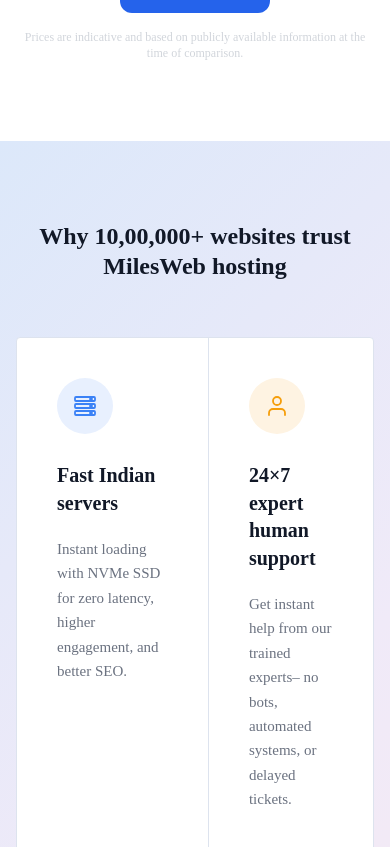
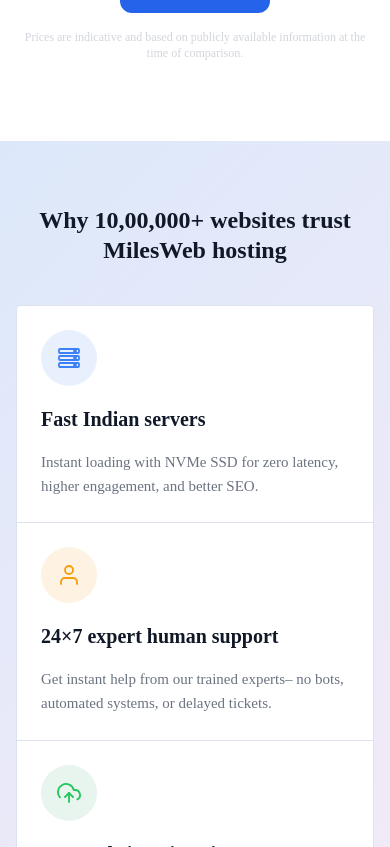
Before and after one commit to tirtheshnehete/milesweb, a Next.js app: page / in a window 390 px wide. Shown: the part 10217-11064 px from the top of the page. Built offline with nearby package versions, Linux system fonts and the light colour scheme.

Commit message:
Improve WhyTrust section mobile responsiveness

```diff
--- a/src/components/FAQ.jsx
+++ b/src/components/FAQ.jsx
@@ -37,7 +37,7 @@
 ];
 
 export default function FAQ() {
-  const [open, setOpen] = useState(0);
+  const [open, setOpen] = useState(null);
 
   return (
     <section className="py-28 bg-white">
--- a/src/components/WhyTrust.jsx
+++ b/src/components/WhyTrust.jsx
@@ -1,5 +1,5 @@
+"use client";
 
-"use client";
 const features = [
   {
     title: "Fast Indian servers",
@@ -7,8 +7,12 @@
     iconBg: "#e8f0fe",
     icon: (
       <svg viewBox="0 0 24 24" fill="none" stroke="#3b82f6" strokeWidth="1.8" strokeLinecap="round" strokeLinejoin="round" className="w-6 h-6">
-        <rect x="2" y="3" width="20" height="4" rx="1" /><rect x="2" y="10" width="20" height="4" rx="1" /><rect x="2" y="17" width="20" height="4" rx="1" />
-        <circle cx="18" cy="5" r="1" fill="#3b82f6" /><circle cx="18" cy="12" r="1" fill="#3b82f6" /><circle cx="18" cy="19" r="1" fill="#3b82f6" />
+        <rect x="2" y="3" width="20" height="4" rx="1" />
+        <rect x="2" y="10" width="20" height="4" rx="1" />
+        <rect x="2" y="17" width="20" height="4" rx="1" />
+        <circle cx="18" cy="5" r="1" fill="#3b82f6" />
+        <circle cx="18" cy="12" r="1" fill="#3b82f6" />
+        <circle cx="18" cy="19" r="1" fill="#3b82f6" />
       </svg>
     ),
   },
@@ -18,7 +22,8 @@
     iconBg: "#fef3e2",
     icon: (
       <svg viewBox="0 0 24 24" fill="none" stroke="#f59e0b" strokeWidth="1.8" strokeLinecap="round" strokeLinejoin="round" className="w-6 h-6">
-        <path d="M20 21v-2a4 4 0 00-4-4H8a4 4 0 00-4 4v2" /><circle cx="12" cy="7" r="4" />
+        <path d="M20 21v-2a4 4 0 00-4-4H8a4 4 0 00-4 4v2" />
+        <circle cx="12" cy="7" r="4" />
       </svg>
     ),
   },
@@ -28,7 +33,8 @@
     iconBg: "#e8f5ee",
     icon: (
       <svg viewBox="0 0 24 24" fill="none" stroke="#22c55e" strokeWidth="1.8" strokeLinecap="round" strokeLinejoin="round" className="w-6 h-6">
-        <polyline points="16 16 12 12 8 16" /><line x1="12" y1="12" x2="12" y2="21" />
+        <polyline points="16 16 12 12 8 16" />
+        <line x1="12" y1="12" x2="12" y2="21" />
         <path d="M20.39 18.39A5 5 0 0018 9h-1.26A8 8 0 103 16.3" />
       </svg>
     ),
@@ -62,89 +68,97 @@
     iconBg: "#fef3e2",
     icon: (
       <svg viewBox="0 0 24 24" fill="none" stroke="#f59e0b" strokeWidth="1.8" strokeLinecap="round" strokeLinejoin="round" className="w-6 h-6">
-        <path d="M3 12a9 9 0 109 9" /><polyline points="3 3 3 9 9 9" />
+        <path d="M3 12a9 9 0 109 9" />
+        <polyline points="3 3 3 9 9 9" />
       </svg>
     ),
   },
 ];
 
-
 export default function WhyTrust() {
   return (
     <section
-      className="py-20 px-4 sm:px-6 lg:px-8"
+      className="py-16 sm:py-20 px-4 sm:px-6 lg:px-8"
       style={{
-        background: "linear-gradient(135deg, #dce8fa 0%, #f0eaf8 50%, #f8eaf0 100%)",
+        background:
+          "linear-gradient(135deg, #dce8fa 0%, #f0eaf8 50%, #f8eaf0 100%)",
       }}
     >
-      {/* Title — no blue highlight, pure black */}
       <h2
-        className="font-extrabold text-gray-900 text-center mb-14 leading-tight"
-        style={{ fontSize: "clamp(24px, 3vw, 38px)", maxWidth: "860px", margin: "0 auto 56px" }}
+        className="font-extrabold text-gray-900 text-center leading-tight mb-10 sm:mb-14"
+        style={{
+          fontSize: "clamp(24px, 3vw, 38px)",
+          maxWidth: "860px",
+          marginLeft: "auto",
+          marginRight: "auto",
+        }}
       >
         Why 10,00,000+ websites trust MilesWeb hosting
       </h2>
 
-      {/* 3×2 grid — dividers only, no card shadows */}
       <div
-        className="mx-auto mb-14 bg-white"
-        style={{
-          maxWidth: "1200px",
-          display: "grid",
-          gridTemplateColumns: "repeat(3, 1fr)",
-          border: "1px solid #dde3ee",
-          borderRadius: "4px",
-          overflow: "hidden",
-        }}
+        className="mx-auto mb-10 sm:mb-14 bg-white grid grid-cols-1 md:grid-cols-2 lg:grid-cols-3 border border-[#dde3ee] rounded overflow-hidden"
+        style={{ maxWidth: "1200px" }}
       >
-        {features.map((f, i) => {
-          const isLastRow = i >= 3;
-          const isLastCol = (i + 1) % 3 === 0;
-          return (
+        {features.map((f, i) => (
           <div
             key={f.title}
-              className="p-10 sm:p-12"
+            className="
+              p-6
+              sm:p-8
+              lg:p-10
+              border-b border-[#dde3ee]
+              md:[&:nth-child(odd)]:border-r
+              lg:border-r
+              lg:[&:nth-child(3n)]:border-r-0
+              lg:[&:nth-last-child(-n+3)]:border-b-0
+            "
+          >
+            <div
+              className="flex items-center justify-center rounded-full mb-5 sm:mb-7 flex-shrink-0"
               style={{
-                borderRight: isLastCol ? "none" : "1px solid #dde3ee",
-                borderBottom: isLastRow ? "none" : "1px solid #dde3ee",
+                width: "56px",
+                height: "56px",
+                background: f.iconBg,
               }}
-            >
-              {/* Icon circle */}
-              <div
-                className="flex items-center justify-center rounded-full mb-7 flex-shrink-0"
-                style={{ width: "56px", height: "56px", background: f.iconBg }}
             >
               {f.icon}
             </div>
 
             <h3
-                className="font-bold text-gray-900 mb-5 leading-snug"
+              className="font-bold text-gray-900 mb-4 sm:mb-5 leading-snug"
               style={{ fontSize: "20px" }}
             >
               {f.title}
             </h3>
 
-              <p className="text-gray-500 leading-relaxed" style={{ fontSize: "15px" }}>
+            <p
+              className="text-gray-500 leading-relaxed"
+              style={{ fontSize: "15px" }}
+            >
               {f.desc}
             </p>
           </div>
-          );
-        })}
+        ))}
       </div>
 
-      {/* CTA */}
       <div className="text-center">
-
-          <a href="#pricing"
-          className="inline-block font-semibold text-white rounded-xl transition-colors"
+        <a
+          href="#pricing"
+          className="inline-flex items-center justify-center font-semibold text-white rounded-xl transition-colors w-full sm:w-auto"
           style={{
             background: "#2563eb",
             fontSize: "15px",
             padding: "14px 44px",
             textDecoration: "none",
+            maxWidth: "280px",
           }}
-          onMouseEnter={(e) => (e.currentTarget.style.background = "#1d4ed8")}
-          onMouseLeave={(e) => (e.currentTarget.style.background = "#2563eb")}
+          onMouseEnter={(e) =>
+            (e.currentTarget.style.background = "#1d4ed8")
+          }
+          onMouseLeave={(e) =>
+            (e.currentTarget.style.background = "#2563eb")
+          }
         >
           Get Started
         </a>
```
Also changed, not shown: src/components/AnnouncementBar.jsx (line endings or trailing spaces). Lines whose indentation alone changed are shown as unchanged.
